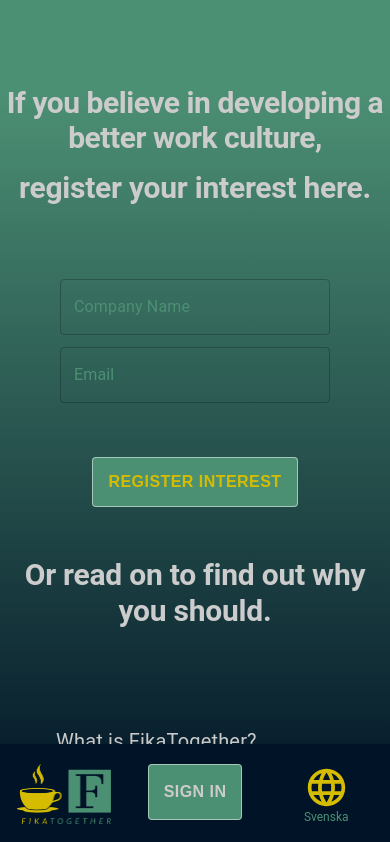
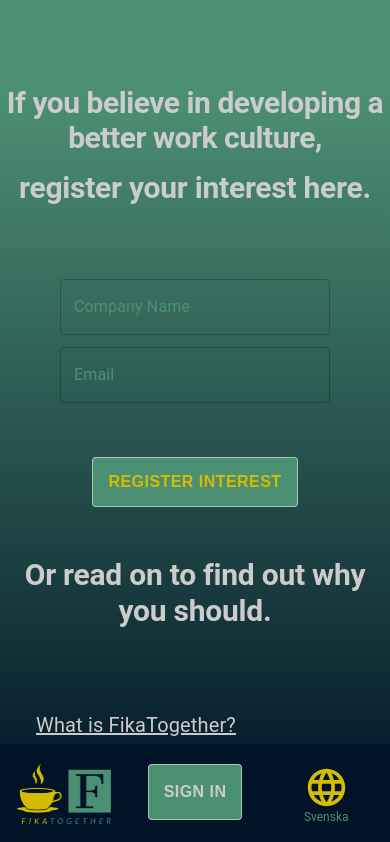
Before and after one commit to CraftAcademy/FikaTogether-Admin, a React (Create React App) app: page / in a window 390 px wide. Shown: the top 842 px of the page. Built offline with nearby package versions, Linux system fonts and the light colour scheme; what j-tockauth would draw is missing.

Commit message:
Remove code note in use, remove commented out code

```diff
--- a/src/components/welcomeView/RegisterCompany.jsx
+++ b/src/components/welcomeView/RegisterCompany.jsx
@@ -7,15 +7,9 @@ const RegisterCompany = () => {
   const classes = welcomePageStyle()
   const { t } = useTranslation()
 
-  // const typography = {
-  //   fontSize: 30,
-  //   m: 1,
-  //   fontWeight: 'bold',
-  // }
-
   return (
     <Box className={classes.registerContainer}>
-      <Typography variant='h1' className={classes.header} >{t('culture')}</Typography>{' '}
+      <Typography variant='h1'>{t('culture')}</Typography>{' '}
       <Typography variant='h2'>{t('register1')}</Typography> <br />
       <Box className={classes.inputBox}>
         <TextField
--- a/src/components/welcomeView/SectionNames.jsx
+++ b/src/components/welcomeView/SectionNames.jsx
@@ -2,22 +2,14 @@ import React from 'react'
 import { sections } from './data/sections'
 import { Box, Typography } from '@mui/material'
 import { Link } from 'react-scroll'
-import { useMediaQuery } from 'react-responsive'
 import welcomePageStyle from '../../theme/welcomePage'
 
 const SectionNames = () => {
   const classes = welcomePageStyle()
-  const isTabletOrMobile = useMediaQuery({ query: '(max-width: 675px)' })
-
-  const header = {
-    m: '1rem',
-    fontSize: 20,
-    textDecorationLine: 'underline',
-  }
 
   let headers = sections.map((section) => {
     return (
-      <Typography sx={header} key={section.header}>
+      <Typography variant='faqLinks' key={section.header}>
         <Link to={section.category} spy={true} smooth={true}>
           {section.header}
         </Link>{' '}
@@ -27,7 +19,7 @@ const SectionNames = () => {
 
   return (
     <Box className={classes.sectionHeaders} data-cy='section-headers'>
-      {!isTabletOrMobile ? headers : <ul>{headers}</ul>}
+      {headers}
     </Box>
   )
 }
--- a/src/theme/theme.js
+++ b/src/theme/theme.js
@@ -23,6 +23,7 @@ const theme = createTheme({
     h1: {
       fontSize: 30,
       fontWeight: 'bold',
+      marginBottom: '15px',
     },
     h2: {
       fontSize: 30,
@@ -31,6 +32,11 @@ const theme = createTheme({
     h3: {
       fontSize: 22,
       fontWeight: 'bold',
+    },
+    faqLinks: {
+      fontSize: 20,
+      textDecorationLine: 'underline',
+      margin: "1rem",
     },
     p: {
       fontSize: 17,
--- a/src/theme/welcomePage.js
+++ b/src/theme/welcomePage.js
@@ -19,9 +19,6 @@ const welcomePageStyle = makeStyles((theme) => ({
     fontWeight: 'bold',
     textAlign: 'center',
   },
-  header: {
-    marginBottom: '15px',
-  },
   inputBox: {
     display: 'flex',
     flexDirection: 'column',
@@ -42,11 +39,11 @@ const welcomePageStyle = makeStyles((theme) => ({
   },
   sectionHeaders: {
     display: 'flex',
-    flexDirection: 'column',
-    alignItems: 'center',
-    textAlign: 'left',
+    flexDirection: 'row',
+    flexWrap: 'wrap',
+    padding: "0 20px",
     marginBottom: '50px',
-    [theme.breakpoints.up('lg')]: {
+    [theme.breakpoints.up('sm')]: {
       flexDirection: 'row',
       justifyContent: 'center',
     },
```
